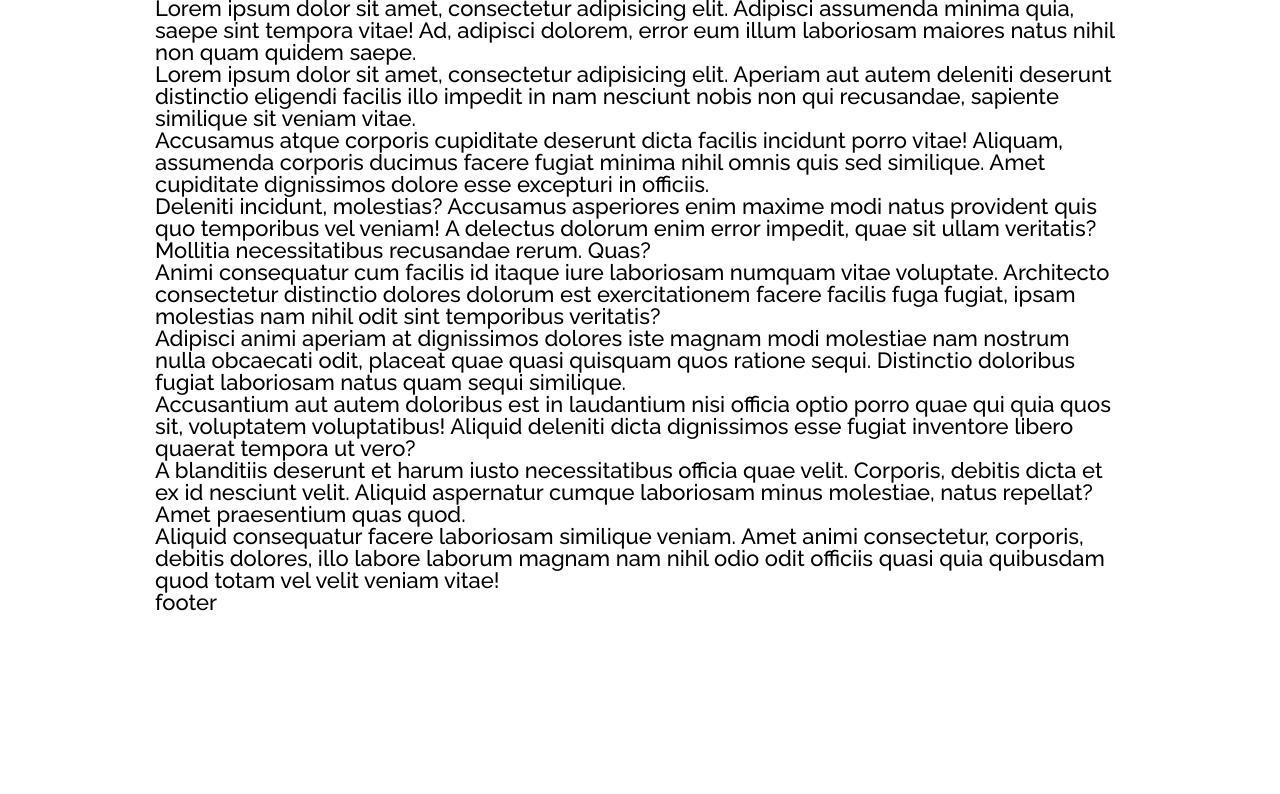
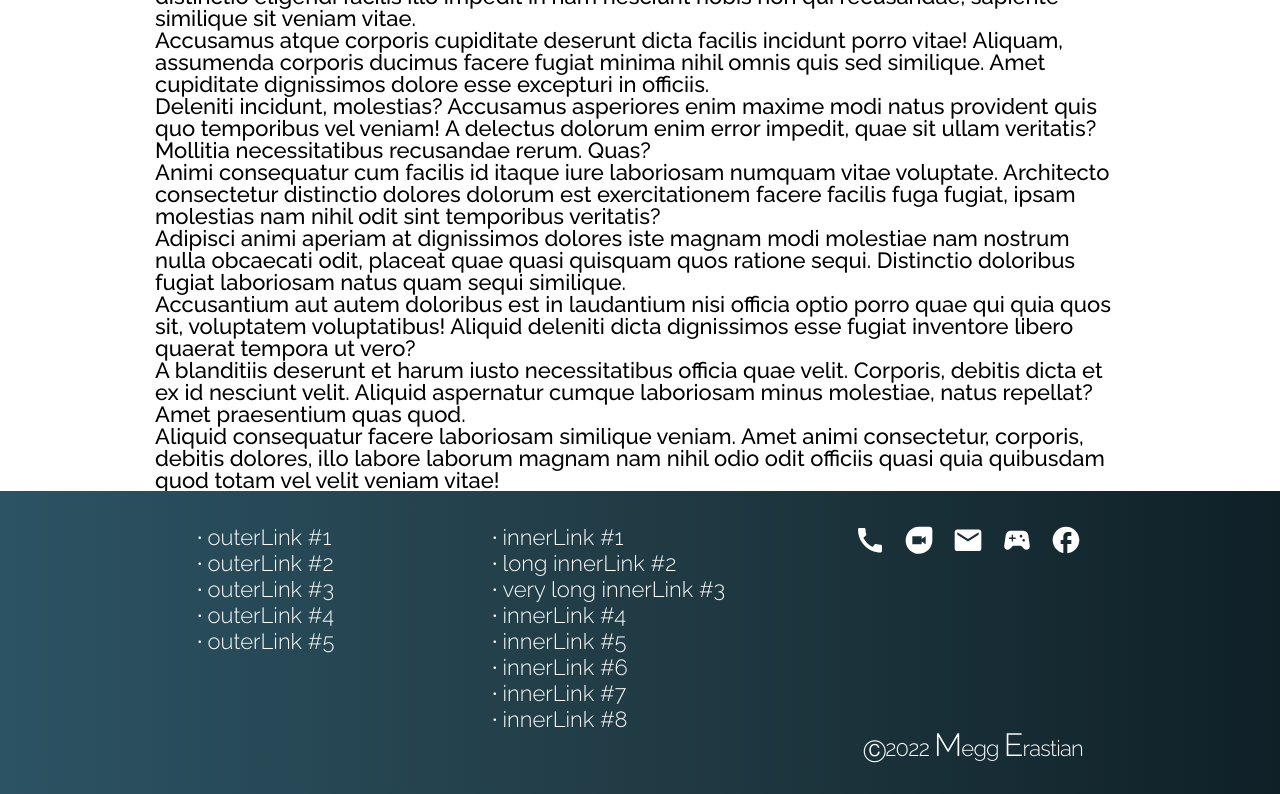
Before and after one commit to erastian/LandingLayout, a website: page src/index.html in a window 1280 px wide. Shown: the part 764-1558 px from the top of the page. Before the commit the page ends 1377 px from the top, so only its background shows below. Drawn offline with nearby package versions, Linux system fonts and the light colour scheme; files that its build step writes are made by us from their sources; files whose address does not match are found by name.

Commit message:
Footer layout, favicon implemented, null.scss fixes

```diff
--- a/gulp/version.json
+++ b/gulp/version.json
@@ -1,3 +1,3 @@
 {
-    "main": "20220124030942"
+    "main": "20220128113236"
 }
--- a/src/html/_footer.html
+++ b/src/html/_footer.html
@@ -1,6 +1,56 @@
 <footer class="footer">
     <div class="footer__container">
-        footer
+        <div class="footer__row">
+            <ul class="footer__list">
+                <li><a href="#">outerLink #1</a></li>
+                <li><a href="#">outerLink #2</a></li>
+                <li><a href="#">outerLink #3</a></li>
+                <li><a href="#">outerLink #4</a></li>
+                <li><a href="#">outerLink #5</a></li>
+            </ul>
+            <ul class="footer__list">
+                <li><a href="#">innerLink #1</a></li>
+                <li><a href="#">long innerLink #2</a></li>
+                <li><a href="#">very long innerLink #3</a></li>
+                <li><a href="#">innerLink #4</a></li>
+                <li><a href="#">innerLink #5</a></li>
+                <li><a href="#">innerLink #6</a></li>
+                <li><a href="#">innerLink #7</a></li>
+                <li><a href="#">innerLink #8</a></li>
+            </ul>
+            <ul class="footer__list iconsHolder">
+                <li class="iconsHolder__element">
+                    <a href="#">
+                        <img src="@img/icons/call.svg" alt="Call">
+                    </a>
+                </li>
+                <li class="iconsHolder__element">
+                    <a href="#">
+                        <img src="@img/icons/duo.svg" alt="Duo">
+                    </a>
+                </li>
+                <li class="iconsHolder__element">
+                    <a href="#">
+                        <img src="@img/icons/mail.svg" alt="Mail">
+                    </a>
+                </li>
+                <li class="iconsHolder__element">
+                    <a href="#">
+                        <img src="@img/icons/sports_esports.svg" alt="Games">
+                    </a>
+                </li>
+                <li class="iconsHolder__element">
+                    <a href="#">
+                        <img src="@img/icons/facebook.svg" alt="FB">
+                    </a>
+                </li>
+            </ul>
+        </div>
+        <div class="footer__row">
+            <div class="footer__copyrights">Ⓒ2022 <big>M</big>egg <big>E</big>rastian</div>
+        </div>
+
+
 
     </div>
 </footer>
--- a/src/html/_head.html
+++ b/src/html/_head.html
@@ -4,6 +4,7 @@
           content="width=device-width, user-scalable=no, initial-scale=1.0, maximum-scale=1.0, minimum-scale=1.0">
     <meta http-equiv="X-UA-Compatible" content="ie=edge">
 
+    <link rel="shortcut icon" href="@img/favicon.svg" type="image/x-icon">
     <link rel="stylesheet" href="css/style.min.css">
 
     <title>@@title</title>
--- a/src/scss/base/mixins.scss
+++ b/src/scss/base/mixins.scss
@@ -5,5 +5,5 @@ $html-font-size: 16px;
 }
 
 @function rem($pxValue) {
-  @return #{math.div(stripUnit($pxValue), stripUnit($html-font-size))}rem;
+  @return #{math.div(stripUnit($pxValue), stripUnit($html-font-size))} + rem;
 }
--- a/src/scss/base/null.scss
+++ b/src/scss/base/null.scss
@@ -26,12 +26,12 @@ section {
   display: block;
 }
 html {
-  font-size: #{$fontSize};
+  //font-size: #{$fontSize};
 }
 html,
 body {
   height: 100%;
-  min-width: $minWidth;
+  min-width: $minWidth + px;
 }
 body {
   line-height: 1;
--- /dev/null
+++ b/src/scss/footer.scss
@@ -0,0 +1,57 @@
+.footer {
+  background: linear-gradient(90deg, #2C5364 0%, #203A43 52.08%, #0F2027 100%);
+  color: #ffffff;
+  font-size: $fontSize;
+  font-weight: 300;
+  font-style: normal;
+  line-height: 26px;
+
+  &__container {
+    padding: 33px 42px;
+  }
+
+  &__row {
+    display: flex;
+    flex-direction: row;
+
+  }
+
+  &__list {
+    flex: 0 1 33.3%;
+
+    li {
+      list-style: "\2219" inside;
+
+      a {
+        color: #ffffff;
+        margin-left: 5px;
+
+        &:hover {
+          filter: drop-shadow(0 1px 3px #d3d3d3);
+        }
+      }
+    }
+  }
+
+  .iconsHolder {
+    display: flex;
+    justify-content: flex-end;
+
+    &__element {
+      list-style: none;
+      padding: 0 6px;
+      &:last-child {
+        padding-right: 0;
+      }
+    }
+  }
+
+  &__copyrights {
+    margin-left: auto;
+    letter-spacing: -0.035em;
+
+    big {
+      font-size: 2rem;
+    }
+  }
+}
--- a/src/scss/header.scss
+++ b/src/scss/header.scss
@@ -1,10 +1,19 @@
 //====================================================================================================
-header {
+.header {
   height: 300px;
   background-color: #FF3CAC;
   background-image: linear-gradient(82.62deg, #847362 -26.47%, #7AABA2 51.45%, #2D9CBA 109.18%);
+  @media (max-width: $md1) {
+    height: 200px;
+  }
+  @media (max-width: $md2) {
+    height: 100px;
+  }
+  @media (max-width: $md3) {
+    height: 100px;
+  }
 
-  .header__container {
+  &__container {
     height: 100%;
 
     .header__banner {
@@ -20,7 +29,19 @@ header {
         font-style: normal;
         margin: auto 0;
         padding-left: 71px;
-        font-size: 3rem;
+        font-size: 4rem;
+        @media (max-width: $md1) {
+          font-size: 3rem;
+          padding-left: 0;
+        }
+        @media (max-width: $md2) {
+          font-size: 3rem;
+          padding-left: 0;
+        }
+        @media (max-width: $md3) {
+          font-size: 2rem;
+          padding-left: 0;
+        }
       }
 
       .banner__icon {
@@ -28,60 +49,23 @@ header {
         img {
           position: absolute;
           width: 308px;
-          height: 362px;
           top: -1px;
 
           mix-blend-mode: overlay;
           opacity: 0.43;
+
+          @media (max-width: $md1) {
+            width: 206px;
+          }
+          @media (max-width: $md2) {
+            width: 103px;
+          }
+          @media (max-width: $md3) {
+            width: 103px;
+          }
         }
       }
     }
   }
 }
 //====================================================================================================
-
-/*
-//Burger
-.icon-menu {
-	display: none;
-	@media (max-width: $md3+px) {
-		display: block;
-		position: absolute;
-		top: 18px;
-		right: 10px;
-		width: 30px;
-		height: 18px;
-		cursor: pointer;
-		z-index: 5;
-		span {
-			transition: all 0.3s ease 0s;
-			top: calc(50% - 1px);
-			left: 0px;
-			position: absolute;
-			width: 100%;
-			height: 2px;
-			background-color: #000;
-			&:first-child {
-				top: 0px;
-			}
-			&:last-child {
-				top: auto;
-				bottom: 0px;
-			}
-		}
-		&._active {
-			span {
-				transform: scale(0);
-				&:first-child {
-					transform: rotate(-45deg);
-					top: calc(50% - 1px);
-				}
-				&:last-child {
-					transform: rotate(45deg);
-					bottom: calc(50% - 1px);
-				}
-			}
-		}
-	}
-}
-*/
--- a/src/scss/nav.scss
+++ b/src/scss/nav.scss
@@ -1,4 +1,4 @@
-nav {
+.nav {
   background: linear-gradient(90deg, #2C5364 0%, #203A43 51.99%, #0F2027 106.94%);
 
   .nav__container {
@@ -21,7 +21,7 @@ nav {
           font-family: $fontFamily;
           font-style: normal;
           font-weight: 300;
-          font-size: 1rem;
+          font-size: $fontSize;
 
           &:hover{
             filter: drop-shadow(0 1px 3px #d3d3d3);
@@ -34,3 +34,51 @@ nav {
     }
   }
 }
+
+
+
+/*
+//Burger
+.icon-menu {
+	display: none;
+	@media (max-width: $md3+px) {
+		display: block;
+		position: absolute;
+		top: 18px;
+		right: 10px;
+		width: 30px;
+		height: 18px;
+		cursor: pointer;
+		z-index: 5;
+		span {
+			transition: all 0.3s ease 0s;
+			top: calc(50% - 1px);
+			left: 0px;
+			position: absolute;
+			width: 100%;
+			height: 2px;
+			background-color: #000;
+			&:first-child {
+				top: 0px;
+			}
+			&:last-child {
+				top: auto;
+				bottom: 0px;
+			}
+		}
+		&._active {
+			span {
+				transform: scale(0);
+				&:first-child {
+					transform: rotate(-45deg);
+					top: calc(50% - 1px);
+				}
+				&:last-child {
+					transform: rotate(45deg);
+					bottom: calc(50% - 1px);
+				}
+			}
+		}
+	}
+}
+*/
--- a/src/scss/style.scss
+++ b/src/scss/style.scss
@@ -28,6 +28,8 @@ $md4: math.div(479.98, 16) + em; //Phones size S
 // Main font color =========================================================
 $mainColor: #000000;
 
+// Palette =======================================================
+$backgroundColor: #ffffff;
 
 // Reset =========================================================
 @import "base/null";
@@ -37,6 +39,8 @@ $mainColor: #000000;
 
 body {
   color: $mainColor;
+  background-color: $backgroundColor;
+  font-size: $fontSize;
 
   &.lock {
     overflow: hidden;
@@ -46,9 +50,13 @@ body {
 // Wrapper ================================================================
 .wrapper {
   min-height: 100%;
-  display: grid;
   overflow: hidden;
-  grid-template-rows: auto 1fr auto;
+
+  display: flex;
+  flex-direction: column;
+
+  //display: grid;
+  //grid-template-rows: auto 1fr auto;
 
   .loaded & {
 
@@ -83,3 +91,4 @@ body {
 // Elements styles
 @import "header";
 @import "nav";
+@import "footer";
```
Also changed, not shown: dist/css/style.css, dist/css/style.min.css, dist/index.html, src/img/favicon.svg (added), src/img/icons/call.svg (added), src/img/icons/duo.svg (added), src/img/icons/facebook.svg (added), src/img/icons/mail.svg (added), src/img/icons/sports_esports.svg (added).
